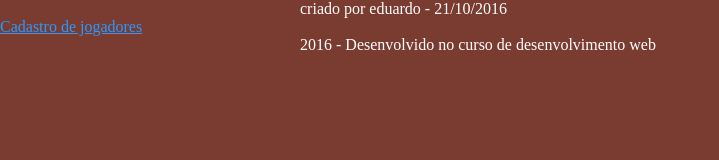
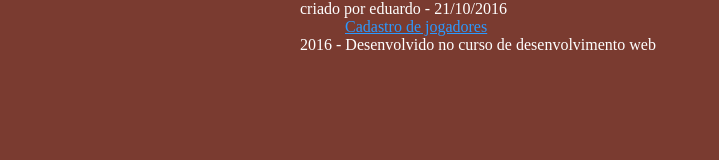
Before and after one commit to egbulsoni/game-sign-up, a plain HTML site: page index.html in a window 1280 px wide. Shown: the whole page, without its empty margins (0-719 px from the left). Drawn offline with Linux system fonts and the light colour scheme.

Commit message:
modificando o css para alinhamento melhor

```diff
--- a/layout.css
+++ b/layout.css
@@ -17,6 +17,10 @@
 
 body {
   background-color: #7a3b30;
+}
+
+.sep {
+	margin-left: 345px;
 }
 
 a:visited {
```
